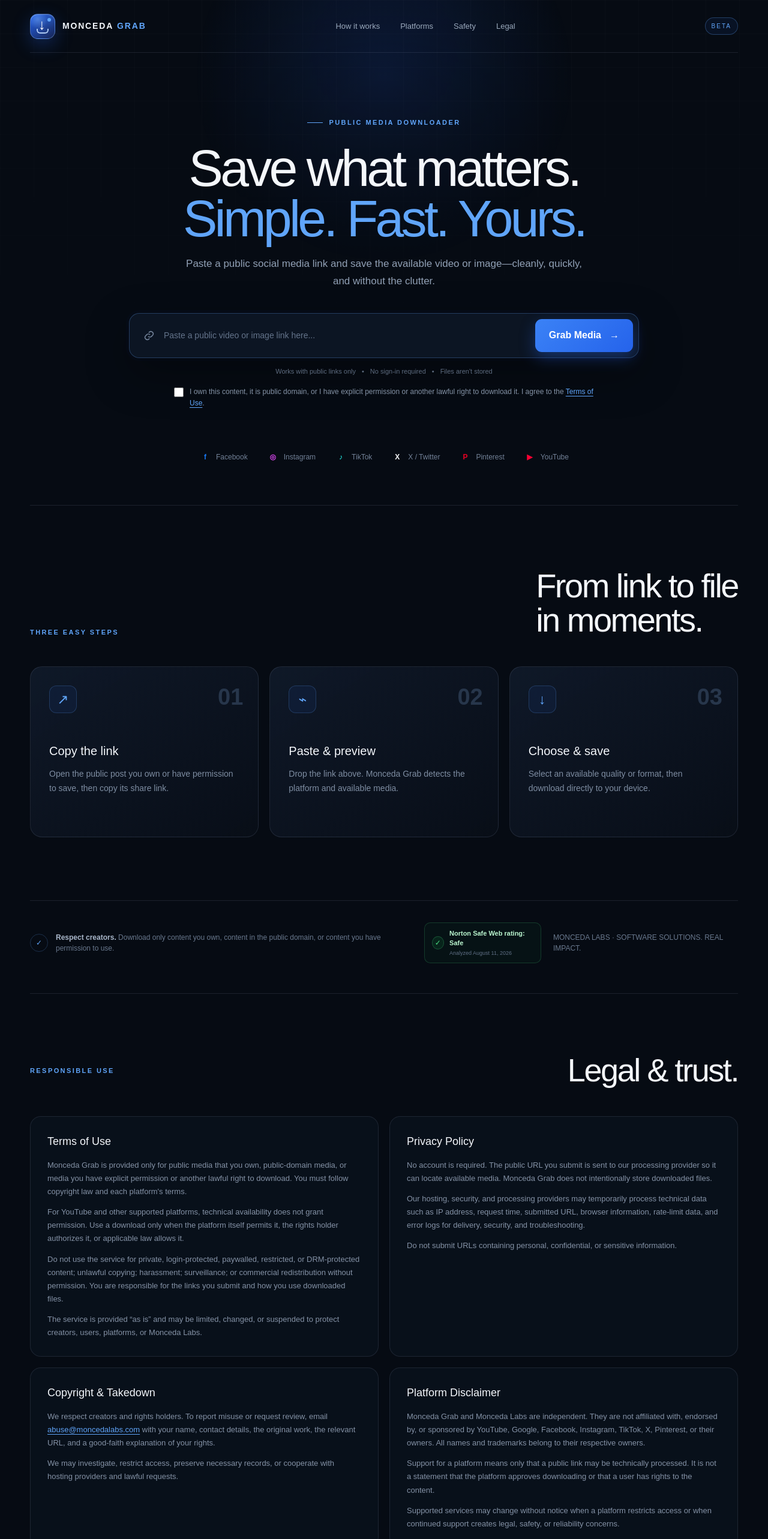
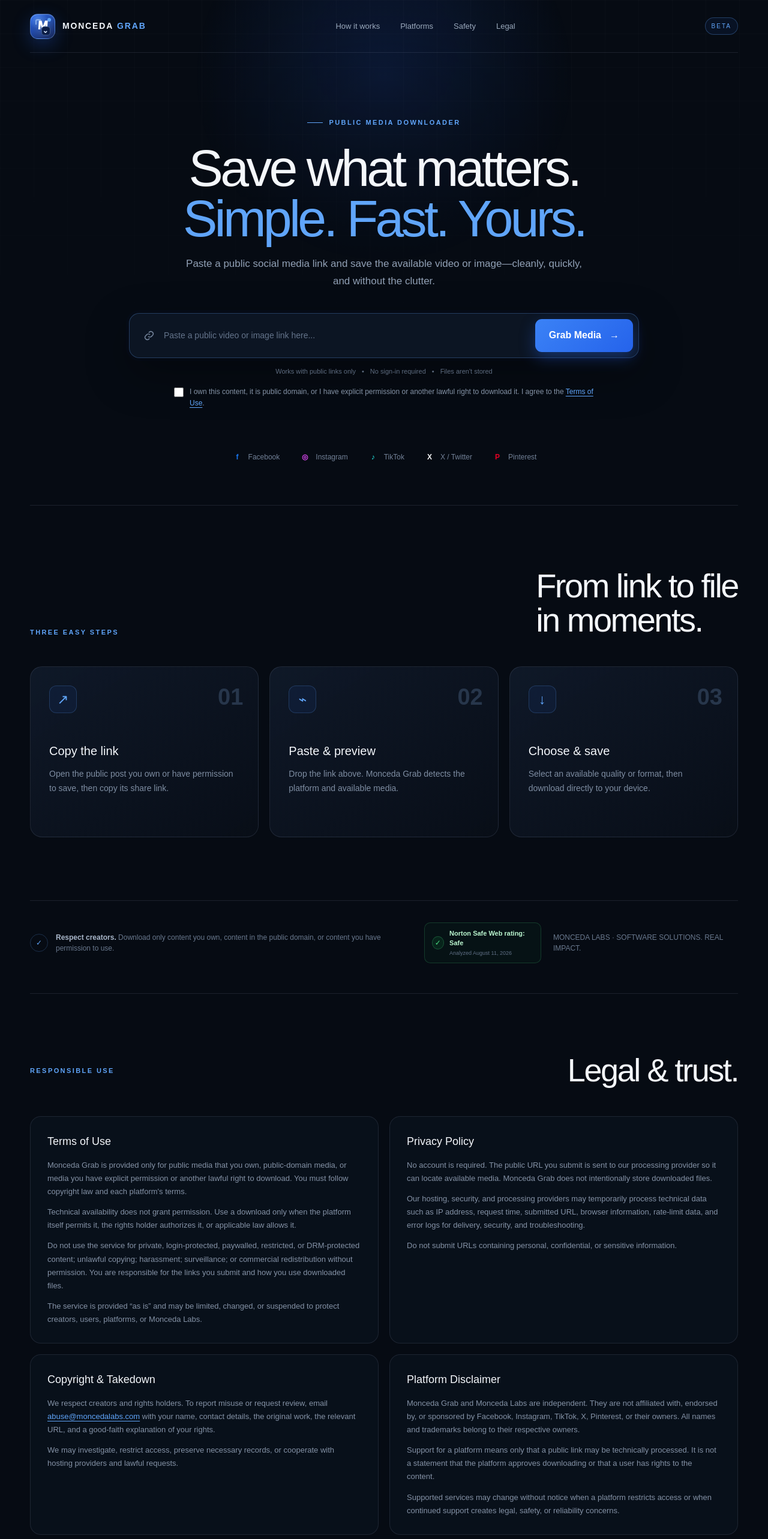
Before and after one commit to mmoncda/monceda-grab, a Next.js app: page / in a window 1280 px wide. Shown: the top 2566 px of the page at 60% size. Built offline with nearby package versions, Linux system fonts and the light colour scheme.

Commit message:
Remove YouTube and refine M monogram

```diff
--- a/app/globals.css
+++ b/app/globals.css
@@ -13,8 +13,9 @@
 .brand-name { display:flex; align-items:baseline; gap:6px; }
 .brand-name b { color:#60a5fa; }
 .brand-mark { position:relative; width:42px; height:42px; display:flex; align-items:center; justify-content:center; border-radius:13px; border:1px solid rgba(147,197,253,.38); background:radial-gradient(circle at 30% 20%,rgba(147,197,253,.38),transparent 38%),linear-gradient(145deg,#2563eb,#172554); box-shadow:0 10px 30px rgba(37,99,235,.3),inset 0 1px 0 rgba(255,255,255,.2); overflow:hidden; }
-.brand-arrow { position:relative; z-index:1; color:#fff; font-size:24px; font-weight:900; line-height:1; transform:translateY(-3px); text-shadow:0 3px 12px rgba(191,219,254,.45); }
-.brand-tray { position:absolute; left:10px; right:10px; bottom:8px; height:8px; border:2px solid #bfdbfe; border-top:0; border-radius:0 0 6px 6px; opacity:.9; }
+.brand-letter { position:relative; z-index:1; color:#fff; font-size:20px; font-weight:950; line-height:1; letter-spacing:-.12em; transform:translate(-1px,-2px) skewX(-4deg); text-shadow:0 5px 16px rgba(191,219,254,.42); }
+.brand-notch { position:absolute; z-index:2; right:7px; bottom:5px; width:15px; height:15px; display:grid; place-items:center; border-radius:5px; color:#dbeafe; background:#0b1c45; border:1px solid rgba(147,197,253,.35); font-size:12px; font-weight:900; line-height:1; }
+.brand-mark::before { content:""; position:absolute; left:8px; top:8px; width:9px; height:9px; border-left:2px solid rgba(191,219,254,.55); border-top:2px solid rgba(191,219,254,.55); border-radius:3px 0 0; }
 .brand-mark::after { content:""; position:absolute; width:6px; height:6px; right:6px; top:6px; border-radius:50%; background:#60a5fa; box-shadow:0 0 14px #60a5fa; }
 .nav-links { margin:auto; display:flex; gap:34px; color:#9aa9bc; font-size:13px; }
 .nav-links a:hover { color:#fff; }
--- a/app/page.tsx
+++ b/app/page.tsx
@@ -14,7 +14,6 @@
   { name: "TikTok", short: "♪", color: "#25f4ee" },
   { name: "X / Twitter", short: "X", color: "#f8fafc" },
   { name: "Pinterest", short: "P", color: "#e60023" },
-  { name: "YouTube", short: "▶", color: "#ff0033" },
 ];
 
 function detectPlatform(value: string) {
@@ -24,7 +23,6 @@
   if (url.includes("tiktok.com")) return platforms[2];
   if (url.includes("twitter.com") || url.includes("x.com")) return platforms[3];
   if (url.includes("pinterest.com") || url.includes("pin.it")) return platforms[4];
-  if (url.includes("youtube.com") || url.includes("youtu.be")) return platforms[5];
   return null;
 }
 
@@ -98,8 +96,8 @@
       <nav className="nav shell" aria-label="Main navigation">
         <a className="brand" href="#top" aria-label="Monceda Grab home">
           <span className="brand-mark" aria-hidden="true">
-            <span className="brand-arrow">↓</span>
-            <span className="brand-tray" />
+            <span className="brand-letter">M</span>
+            <span className="brand-notch">⌄</span>
           </span>
           <span className="brand-name"><span>MONCEDA</span><b>GRAB</b></span>
         </a>
@@ -218,7 +216,7 @@
           <article id="terms">
             <h3>Terms of Use</h3>
             <p>Monceda Grab is provided only for public media that you own, public-domain media, or media you have explicit permission or another lawful right to download. You must follow copyright law and each platform&apos;s terms.</p>
-            <p>For YouTube and other supported platforms, technical availability does not grant permission. Use a download only when the platform itself permits it, the rights holder authorizes it, or applicable law allows it.</p>
+            <p>Technical availability does not grant permission. Use a download only when the platform itself permits it, the rights holder authorizes it, or applicable law allows it.</p>
             <p>Do not use the service for private, login-protected, paywalled, restricted, or DRM-protected content; unlawful copying; harassment; surveillance; or commercial redistribution without permission. You are responsible for the links you submit and how you use downloaded files.</p>
             <p>The service is provided “as is” and may be limited, changed, or suspended to protect creators, users, platforms, or Monceda Labs.</p>
           </article>
@@ -235,7 +233,7 @@
           </article>
           <article id="disclaimer">
             <h3>Platform Disclaimer</h3>
-            <p>Monceda Grab and Monceda Labs are independent. They are not affiliated with, endorsed by, or sponsored by YouTube, Google, Facebook, Instagram, TikTok, X, Pinterest, or their owners. All names and trademarks belong to their respective owners.</p>
+            <p>Monceda Grab and Monceda Labs are independent. They are not affiliated with, endorsed by, or sponsored by Facebook, Instagram, TikTok, X, Pinterest, or their owners. All names and trademarks belong to their respective owners.</p>
             <p>Support for a platform means only that a public link may be technically processed. It is not a statement that the platform approves downloading or that a user has rights to the content.</p>
             <p>Supported services may change without notice when a platform restricts access or when continued support creates legal, safety, or reliability concerns.</p>
           </article>
```
